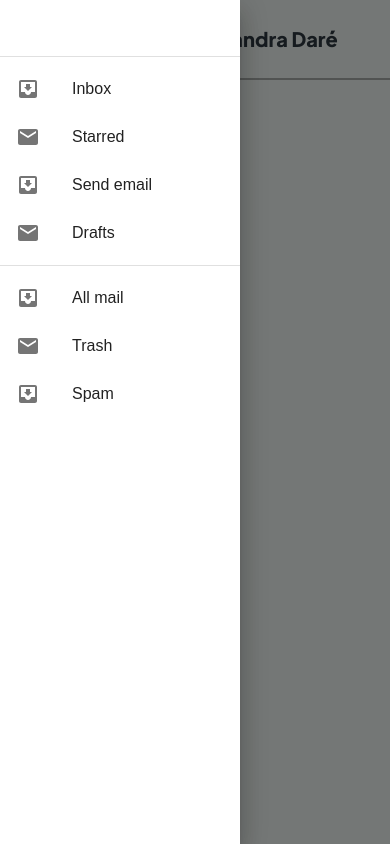
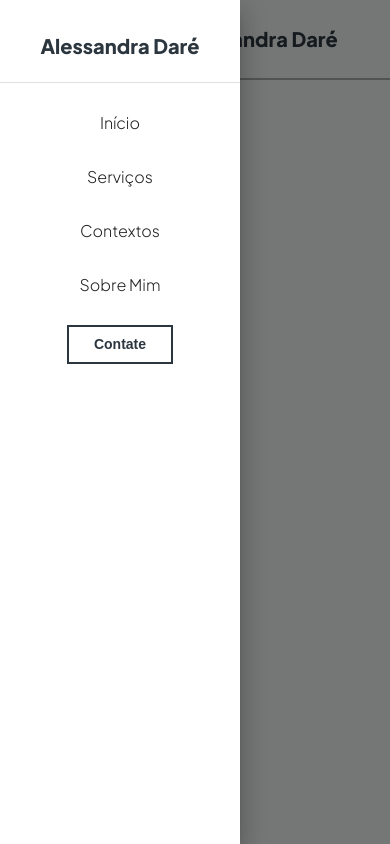
Before and after one commit to allessandrogomes/psychologist-portfolio, a Next.js app: page / in a window 390 px wide. Both pictures are taken after a click on the button "open drawer". Built offline with nearby package versions, Linux system fonts and the light colour scheme.

Commit message:
:sparkles:feat: adiciona o conteúdo no menu lateral do Header em telas menores.

```diff
--- a/src/components/Header/index.tsx
+++ b/src/components/Header/index.tsx
@@ -43,35 +43,31 @@ export default function Header() {
     }
 
     const drawer = (
-        <div>
-            <Toolbar />
+        <Box sx={{ display: "flex", flexDirection: "column", gap: "20px", mt: "30px" }}>
+            <Typography variant="h6" component="div" sx={{ fontWeight: 800, color: color2, alignSelf: "center" }}>
+                Alessandra Daré
+            </Typography>
             <Divider />
-            <List>
-                {['Inbox', 'Starred', 'Send email', 'Drafts'].map((text, index) => (
-                    <ListItem key={text} disablePadding>
-                        <ListItemButton>
-                            <ListItemIcon>
-                                {index % 2 === 0 ? <InboxIcon /> : <MailIcon />}
-                            </ListItemIcon>
-                            <ListItemText primary={text} />
-                        </ListItemButton>
-                    </ListItem>
-                ))}
-            </List>
-            <Divider />
-            <List>
-                {['All mail', 'Trash', 'Spam'].map((text, index) => (
-                    <ListItem key={text} disablePadding>
-                        <ListItemButton>
-                            <ListItemIcon>
-                                {index % 2 === 0 ? <InboxIcon /> : <MailIcon />}
-                            </ListItemIcon>
-                            <ListItemText primary={text} />
-                        </ListItemButton>
-                    </ListItem>
-                ))}
-            </List>
-        </div>
+            <Box component="nav">
+                <List sx={{ display: "flex", alignItems: "center", flexDirection: "column", gap: "30px" }}>
+                    {navItems.map(item => <ListItem sx={{ width: "max-content", fontWeight: 300, cursor: "pointer", p: 0 }} key={item}>{item}</ListItem>)}
+                </List>
+            </Box>
+            <Button
+                sx={{
+                    textTransform: "capitalize",
+                    color: color2,
+                    border: `2px solid ${color2}`,
+                    borderRadius: 0,
+                    p: "5px 25px",
+                    fontWeight: 600,
+                    width: "max-content",
+                    alignSelf: "center"
+                }}
+            >
+                Contate
+            </Button>
+        </Box>
     )
 
     return (
```
